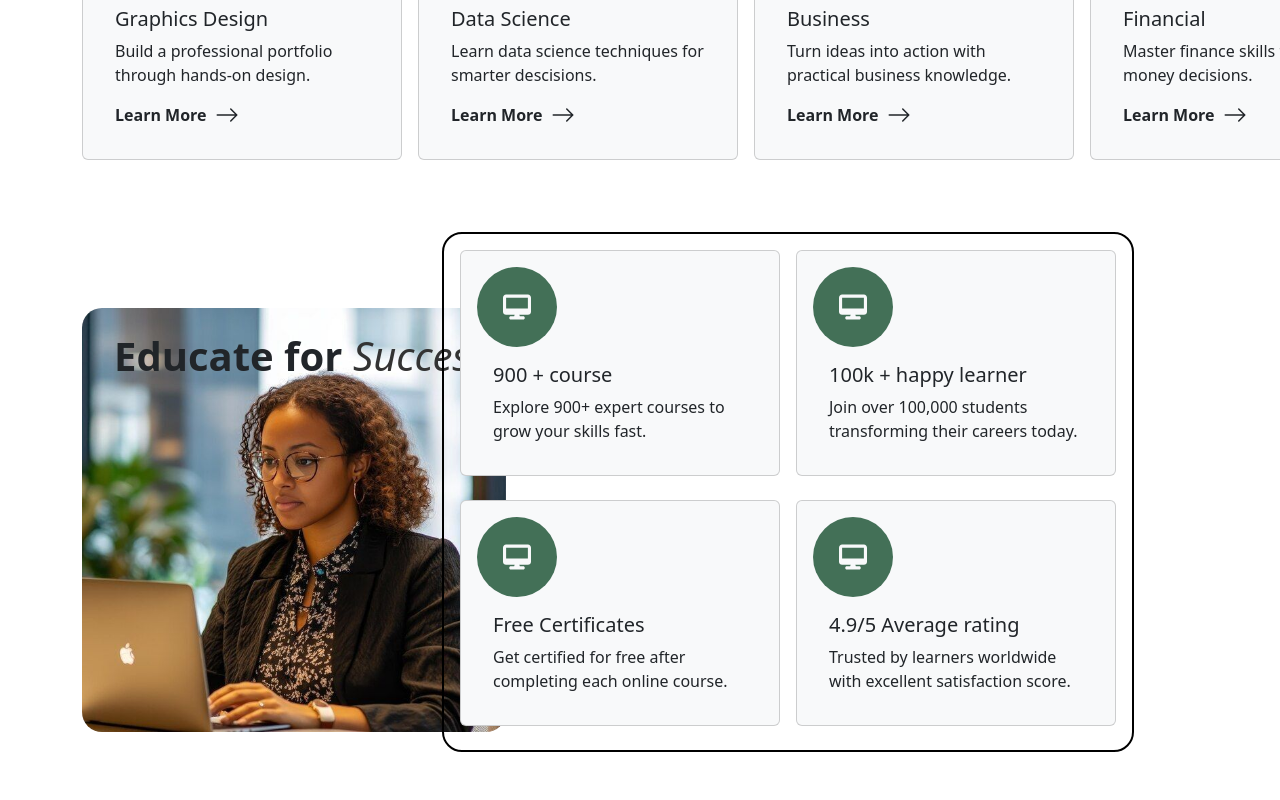
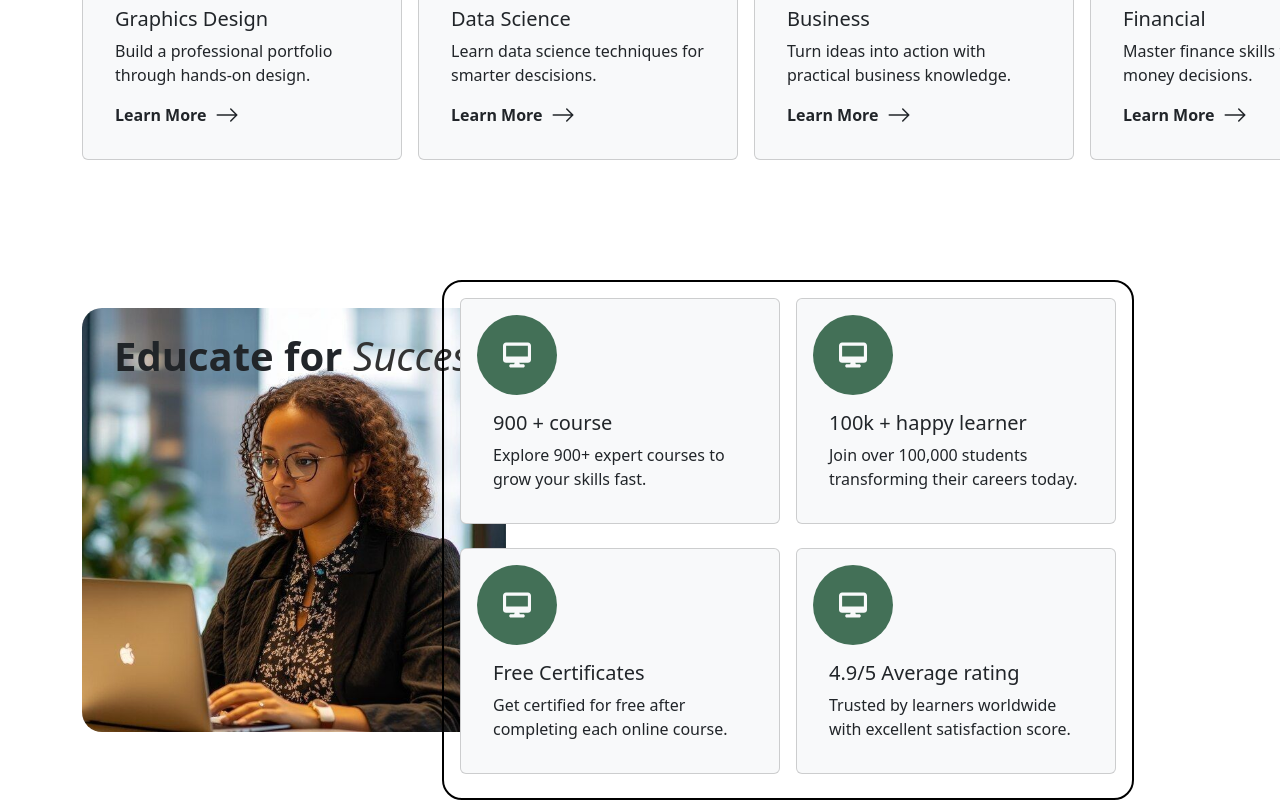
Before and after one commit to collins-dev1/business_app, a React (Create React App) app: page / in a window 1280 px wide. Shown: the part 1157-1957 px from the top of the page. Before the commit the page ends 1909 px from the top, so only its background shows below. Built offline with nearby package versions, Linux system fonts and the light colour scheme.

Commit message:
fifth commit

```diff
--- a/src/index.css
+++ b/src/index.css
@@ -207,6 +207,7 @@ code {
   border-radius: 20px;
   position: relative;
   right: 4rem;
+  top: 3rem;
 }
 
 .card{
```
